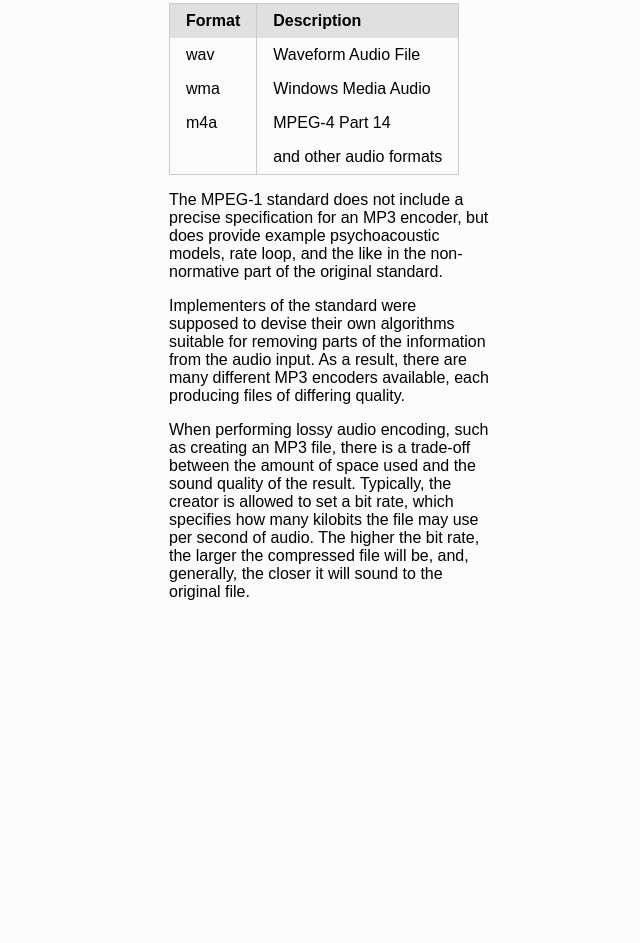
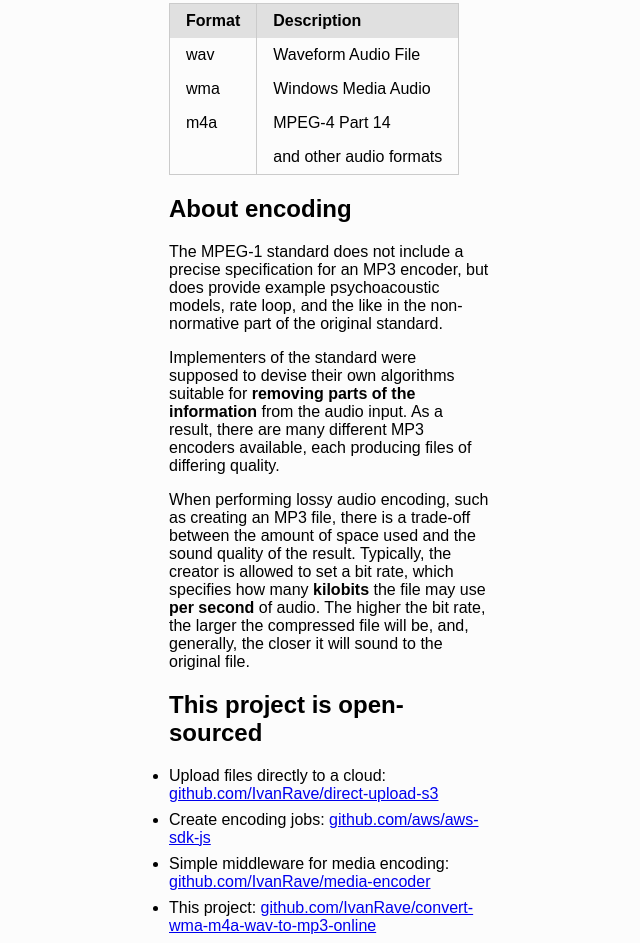
Before and after one commit to IvanRave/convert-wma-m4a-wav-to-mp3-online, a website: page public/index.html in a window 1280 px wide. Shown: the part 365-1308 px from the top of the page, without its empty margins (311-951 px from the left). Before the commit the page ends 982 px from the top, so only its background shows below. Drawn offline with Linux system fonts and the light colour scheme; no server answers.

Commit message:
fix(style): viewport

```diff
--- a/public/index.html
+++ b/public/index.html
@@ -2,6 +2,7 @@
   <head>
     <title>Convert to mp3 free online</title>
     <meta http-equiv="Content-Type" content="text/html; charset=UTF-8" />
+    <meta name="viewport" content="width=device-width, initial-scale=1">
     <meta name="description" content="Convert wma, m4a, wav and other audio formats to mp3 (128kbps, 160kbps, 192kbps, 320kbps): free online converter"/>
     <link rel="stylesheet" href="./libs/pure-min.css" />
     <link rel="stylesheet" href="./libs/dropzone.css" />
@@ -10,6 +11,16 @@
       max-width: 320px;
       margin: 8px auto;
       background-color: #fcfcfc;
+      padding: 0 8px;
+      }
+
+      ul{
+      padding:0;
+      margin:0;
+      }
+
+      ul > li {
+      margin: 8px 0;
       }
 
       #converter {
@@ -31,7 +42,7 @@
   <body>
     <h1>MP3 converter</h1>
     <div id="converter">
-        loading converter...
+      loading converter...
     </div>
     <div id="loader">
     </div>
@@ -67,15 +78,43 @@
         </tbody>
       </table>
     </p>
+    <h2>About encoding</h2>
     <p>
       The MPEG-1 standard does not include a precise specification for an MP3 encoder, but does provide example psychoacoustic models, rate loop, and the like in the non-normative part of the original standard.
     </p>
     <p>
-      Implementers of the standard were supposed to devise their own algorithms suitable for removing parts of the information from the audio input. As a result, there are many different MP3 encoders available, each producing files of differing quality.
+      Implementers of the standard were supposed to devise their own algorithms suitable for <strong>removing parts of the information</strong> from the audio input. As a result, there are many different MP3 encoders available, each producing files of differing quality.
     </p>
     <p>
-      When performing lossy audio encoding, such as creating an MP3 file, there is a trade-off between the amount of space used and the sound quality of the result. Typically, the creator is allowed to set a bit rate, which specifies how many kilobits the file may use per second of audio. The higher the bit rate, the larger the compressed file will be, and, generally, the closer it will sound to the original file.
+      When performing lossy audio encoding, such as creating an MP3 file, there is a trade-off between the amount of space used and the sound quality of the result. Typically, the creator is allowed to set a bit rate, which specifies how many <strong>kilobits</strong> the file may use <strong>per second</strong> of audio. The higher the bit rate, the larger the compressed file will be, and, generally, the closer it will sound to the original file.
     </p>
+    <h2>This project is open-sourced</h2>
+    <ul>
+      <li>
+        Upload files directly to a cloud:
+        <a href="https://github.com/IvanRave/direct-upload-s3">
+          github.com/IvanRave/direct-upload-s3
+        </a>
+      </li>
+      <li>
+        Create encoding jobs:
+        <a href="https://github.com/aws/aws-sdk-js">
+          github.com/aws/aws-sdk-js
+        </a>
+      </li>
+      <li>
+        Simple middleware for media encoding:
+        <a href="https://github.com/IvanRave/media-encoder">
+          github.com/IvanRave/media-encoder
+        </a>
+      </li>
+      <li>
+        This project:
+        <a href="https://github.com/IvanRave/convert-wma-m4a-wav-to-mp3-online">
+          github.com/IvanRave/convert-wma-m4a-wav-to-mp3-online
+        </a>
+      </li>
+    </ul>
     <script src="./libs/fetch.js"></script>
     <script src="./libs/dropzone.js"></script>
     <script src="./pending.js"></script>
```
